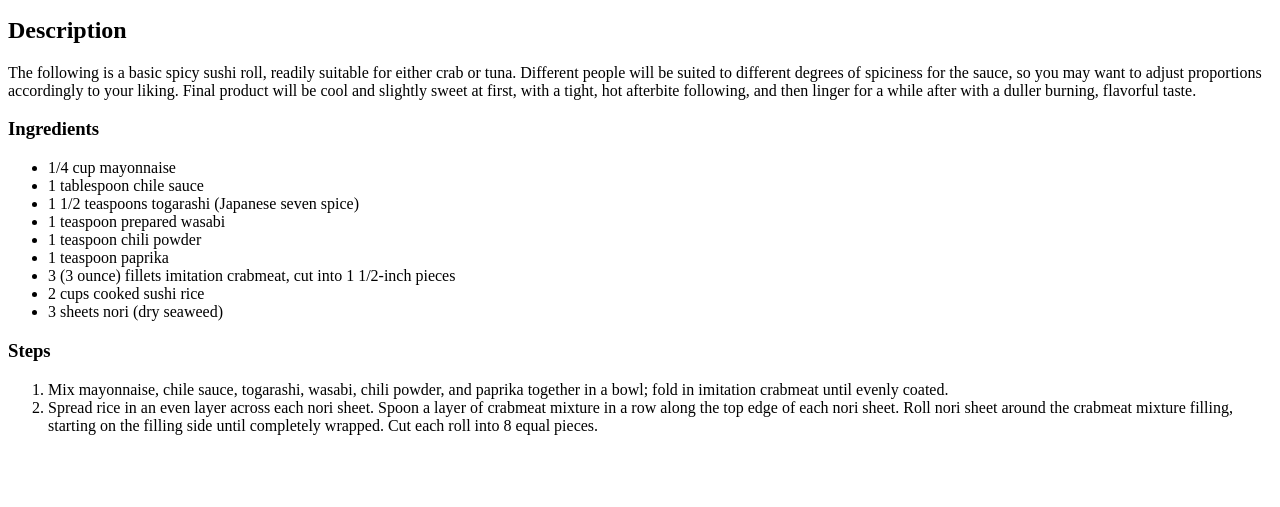
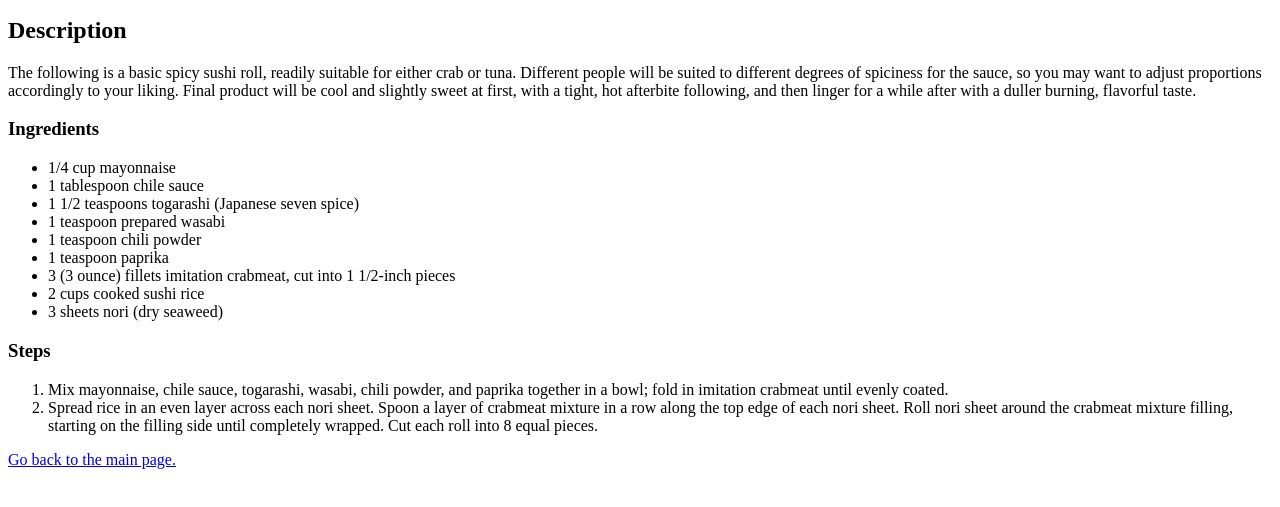
Before and after one commit to yomizana/odin-recipes, a plain HTML site: page recipes/spicy-sushi-roll.html in a window 1280 px wide. Shown: the part 101-608 px from the top of the page. Drawn offline with Linux system fonts and the light colour scheme.

Commit message:
Add link to the main page

```diff
--- a/recipes/spicy-sushi-roll.html
+++ b/recipes/spicy-sushi-roll.html
@@ -32,5 +32,7 @@
             <li>Mix mayonnaise, chile sauce, togarashi, wasabi, chili powder, and paprika together in a bowl; fold in imitation crabmeat until evenly coated.</li>
             <li>Spread rice in an even layer across each nori sheet. Spoon a layer of crabmeat mixture in a row along the top edge of each nori sheet. Roll nori sheet around the crabmeat mixture filling, starting on the filling side until completely wrapped. Cut each roll into 8 equal pieces.</li>
         </ol>
+
+        <a href="../index.html">Go back to the main page.</a>
     </body>
 </html>
```
